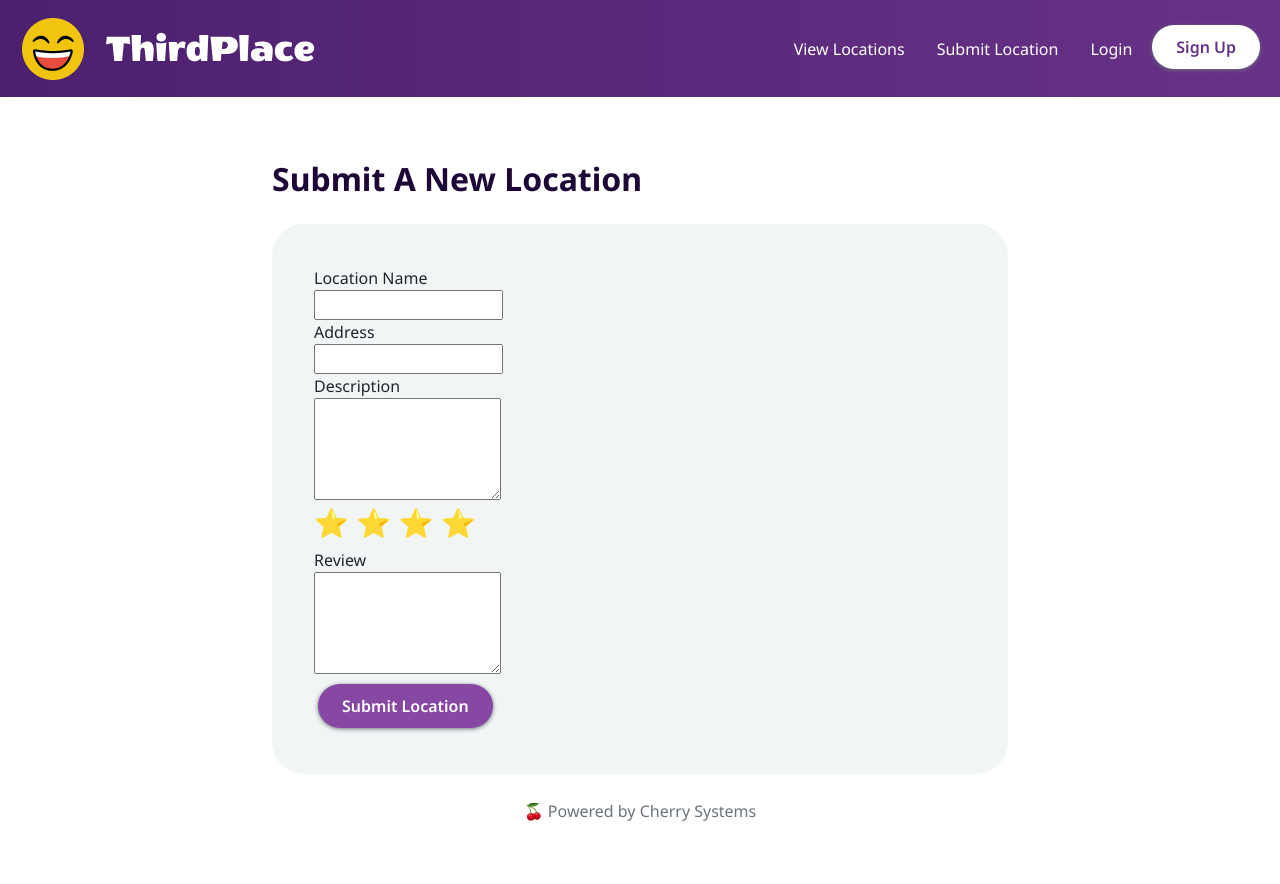
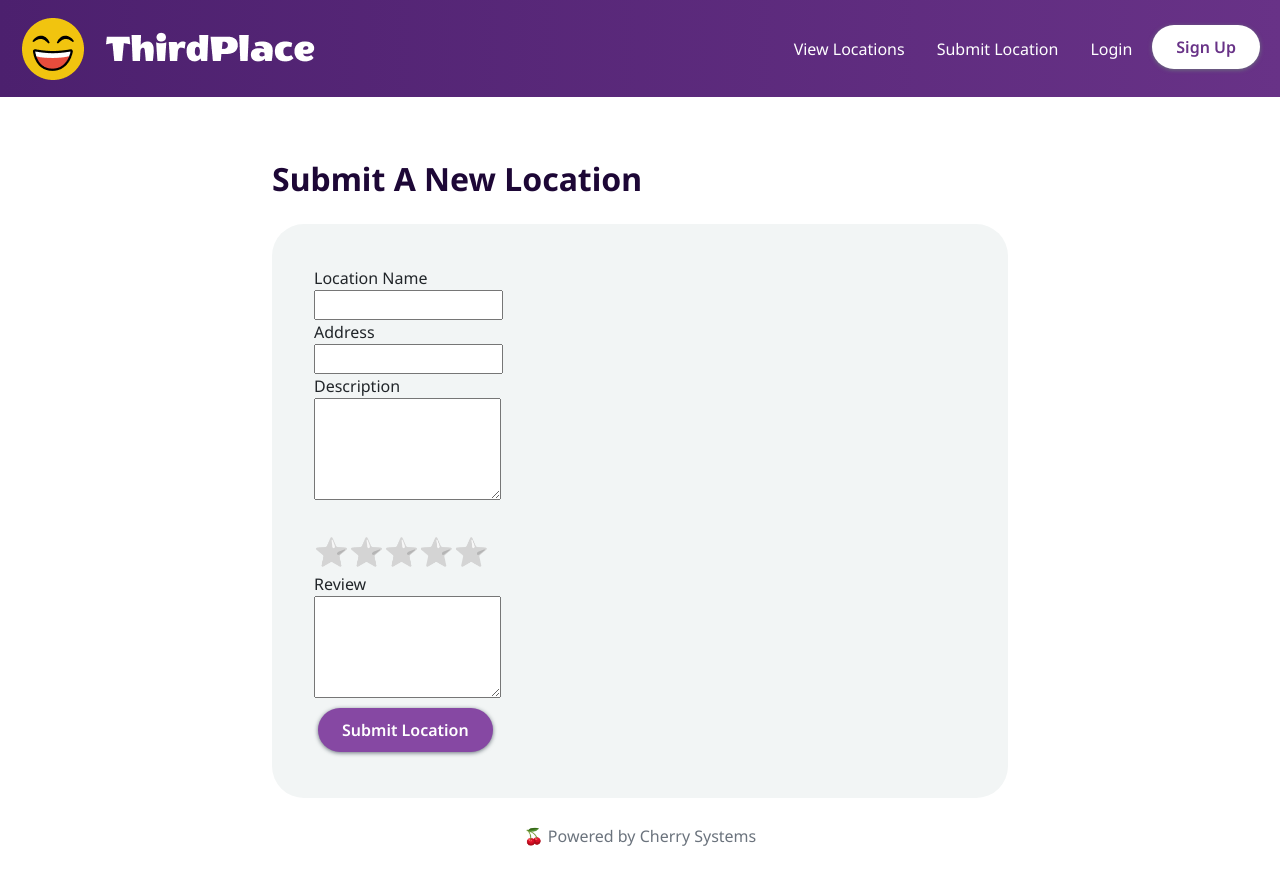
Before and after one commit to ALLHUBS-Jan-2024-Liftoff/Cherry-Systems, a React (Vite) app in the folder ThirdPlace-UI/: page /submitlocation in a window 1280 px wide. Shown: the top 884 px of the page. Built offline with nearby package versions, Linux system fonts and the light colour scheme; no server answers.

Commit message:
RateAndReview Component complete

```diff
--- a/ThirdPlace-UI/src/App.jsx
+++ b/ThirdPlace-UI/src/App.jsx
@@ -4,6 +4,7 @@ import Navbar from './components/navigation/Navbar'
 import Registration from './components/pages/Registration'
 import Login from './components/pages/Login'
 import Home from './components/pages/Home'
+import RateAndReview from './components/submission/RateAndReview'
 
 function App() {
 
--- a/ThirdPlace-UI/src/components/submission/RateAndReview.jsx
+++ b/ThirdPlace-UI/src/components/submission/RateAndReview.jsx
@@ -1,16 +1,62 @@
-import React, { useState } from "react";
-// import './App.css'
+import { useState } from "react";
 
-let stars = ["⭐", "⭐ ⭐", "⭐ ⭐ ⭐", "⭐ ⭐ ⭐ ⭐", "⭐ ⭐ ⭐ ⭐ ⭐"];
 
-function RateAndReview(props) {
 
-  function GiveRating() {
-    return <h3>{stars[props.rating - 1]}</h3>
-  }
+const DEFAULT_COUNT = 5;
+const DEFAULT_ICON = "⭐";
+const DEFAULT_UNSELECTED_COLOR = "grey";
+const DEFAULT_COLOR = "yellow";
 
-  return (props.rating > 0 && props.rating <= 5) ? GiveRating() : null;
 
+export default function RateAndReview({count, defaultRating, icon, color, iconSize}) {
+  const [rating, setRating] = useState(defaultRating);
+  const [temporaryRating, setTemporaryRating] = useState(0);
+
+  let stars = Array(count || DEFAULT_COUNT).fill(icon || DEFAULT_ICON);
+
+  const handleClick = (rating) => {
+    setRating(rating);
+    // Connect star rating to database storage here
+  };
+
+  return (
+    <div>
+      <div className="starsContainer">
+        {stars.map((item, index) => {
+          const isActiveColor = (rating || temporaryRating) && (index < rating || index < temporaryRating);
+
+          let elementColor = "";
+
+          if (isActiveColor) {
+            elementColor = color || DEFAULT_COLOR;
+          } else {
+            elementColor = DEFAULT_UNSELECTED_COLOR;
+          }
+
+          return (
+            <div
+              className="star"
+              key={index}
+              style={{
+                fontSize: iconSize ? `${iconSize}px` : "28px",
+                color: elementColor,
+                filter: `${isActiveColor ? "grayscale(0%)" : "grayscale(100%)"}`,
+              }}
+              onMouseEnter={() => setTemporaryRating(index + 1)}
+              onMouseLeave={() => setTemporaryRating(0)}
+              onClick={() => handleClick(index + 1)}
+            >
+            {icon ? icon : DEFAULT_ICON}
+            </div>
+          );
+        })}
+        </div>
+
+        <div className="form-group">
+          <label>Review <br></br>
+            <textarea name="submissionReview" rows="4" />
+          </label>
+        </div>
+    </div>
+  );
 }
-
-export default RateAndReview
--- a/ThirdPlace-UI/src/components/submission/SubmissionForm.jsx
+++ b/ThirdPlace-UI/src/components/submission/SubmissionForm.jsx
@@ -21,13 +21,9 @@ export default function SubmissionForm() {
                         <textarea name="description" rows="4"/>
                     </label>
                 </div>
+                <br></br>
                 <div>
-                    <RateAndReview rating={4} />
-                </div>
-                <div className="form-group">
-                    <label>Review <br></br>
-                        <textarea name="submissionReview" rows="4" />
-                    </label>
+                    <RateAndReview />
                 </div>
 
                 <input type="submit" className="submit-button" value="Submit Location" />
```
